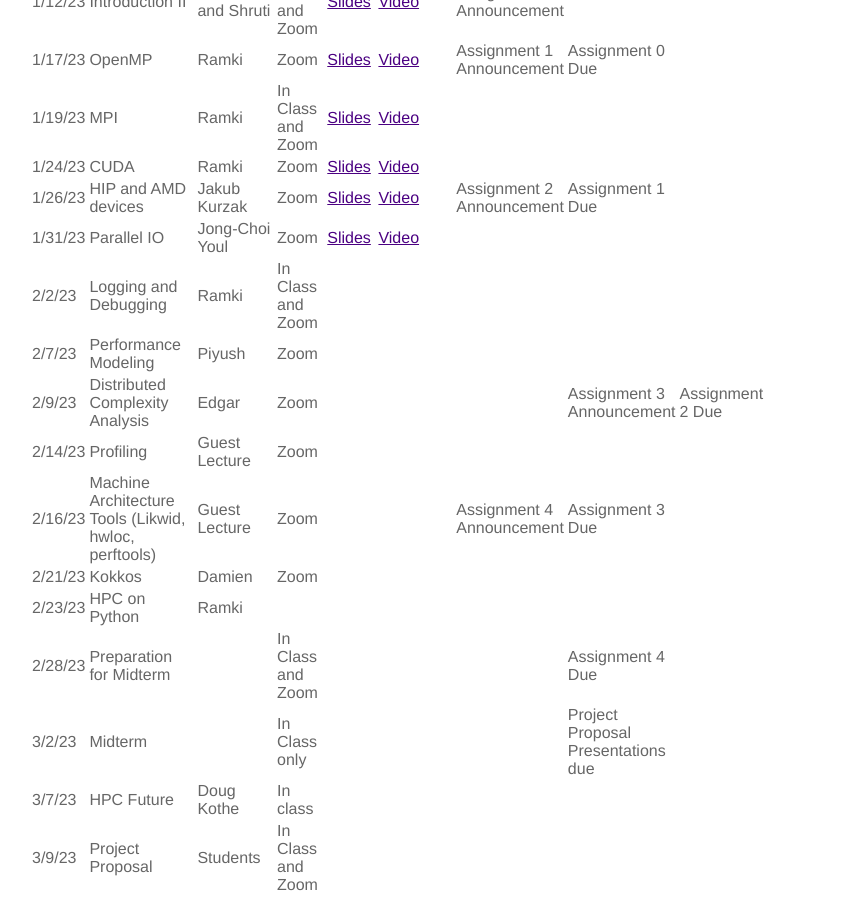
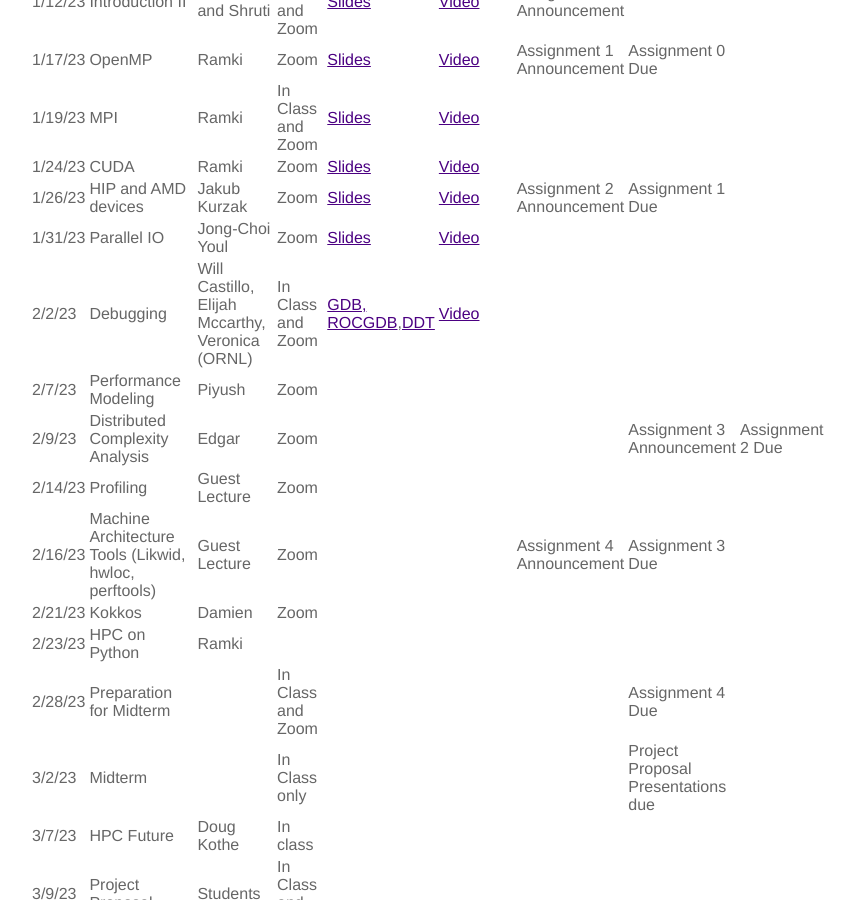
Before and after one commit to ramkikannan/ramkikannan.github.io, a Jekyll site: the page built from teaching.md, in a window 1280 px wide and 900 px high, scrolled down 4933 px. Shown: the whole window, without its empty margins (331-1186 px from the left). Built offline with Jekyll 4.4.1, drawn with Linux system fonts in a browser that asks for light colours; a style sheet for code colours, icons or effects is not loaded.

Commit message:
debugging slides and video

```diff
--- a/teaching.md
+++ b/teaching.md
@@ -171,7 +171,7 @@ Login regularly to complete your work, so that you do not have to spend a lot of
 | 1/24/23 | CUDA                                                     | Ramki             | Zoom              | [Slides](6230/slides/cudaintroduction-ramkishruti.pdf)              |                [Video](https://youtu.be/J8BiQdmythc)|                                                                                      |                                       |
 | 1/26/23 | HIP and AMD devices                                     | Jakub Kurzak      | Zoom              | [Slides](6230/slides/jakub_hip_cse6230_2023.pdf)              | [Video](https://youtu.be/EdqZWdmpWdo)                | Assignment 2 Announcement                                                            | Assignment 1 Due                      |
 | 1/31/23 | Parallel IO                                             | Jong-Choi Youl    | Zoom              | [Slides](6230/slides/parallel-io.pdf)              | [Video](https://youtu.be/wZCxwjq0V60)             |                |                                                                                      |                                       |
-| 2/2/23  | Logging and Debugging                                   | Ramki             | In Class and Zoom |              |                |                                                                                      |                                       |
+| 2/2/23  | Debugging                                   | Will Castillo, Elijah Mccarthy, Veronica (ORNL)             | In Class and Zoom | [GDB, ROCGDB](6230/slides/elijah-gdb-rocgdb-debugging.pdf),[DDT](6230/slides/Will_DDT_Demo.pdf)             |  [Video](https://youtu.be/fkwZCinbBYg)              |                                                                                      |                                       |
 | 2/7/23  | Performance Modeling                                    | Piyush            | Zoom              |              |                |                                                             |                    |
 | 2/9/23  | Distributed Complexity Analysis                         | Edgar             |  Zoom |              |                |                                                                                      |                                     Assignment 3 Announcement  | Assignment 2 Due
 | 2/14/23 | Profiling                                               | Guest Lecture     | Zoom              |              |                |                                                                                      |                                       |
```
